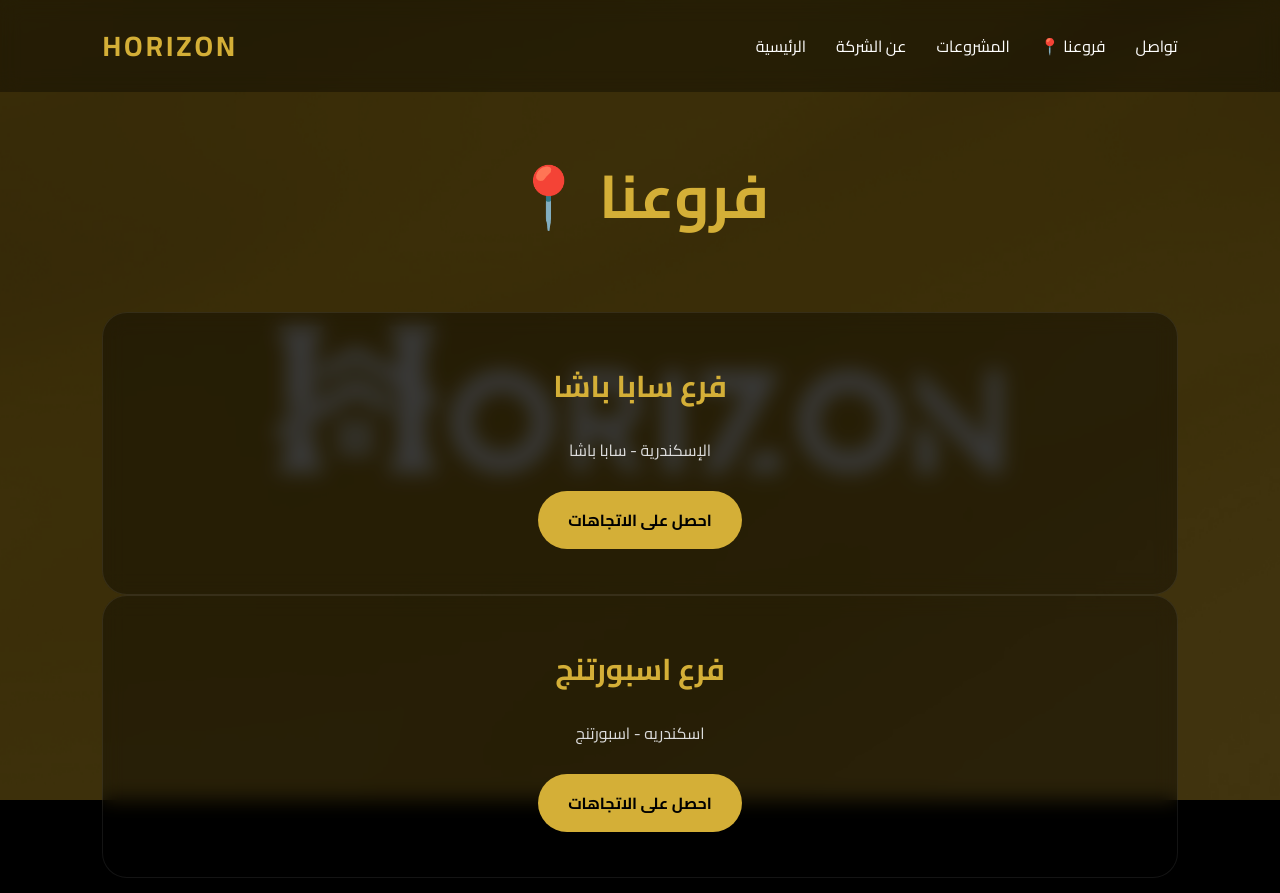
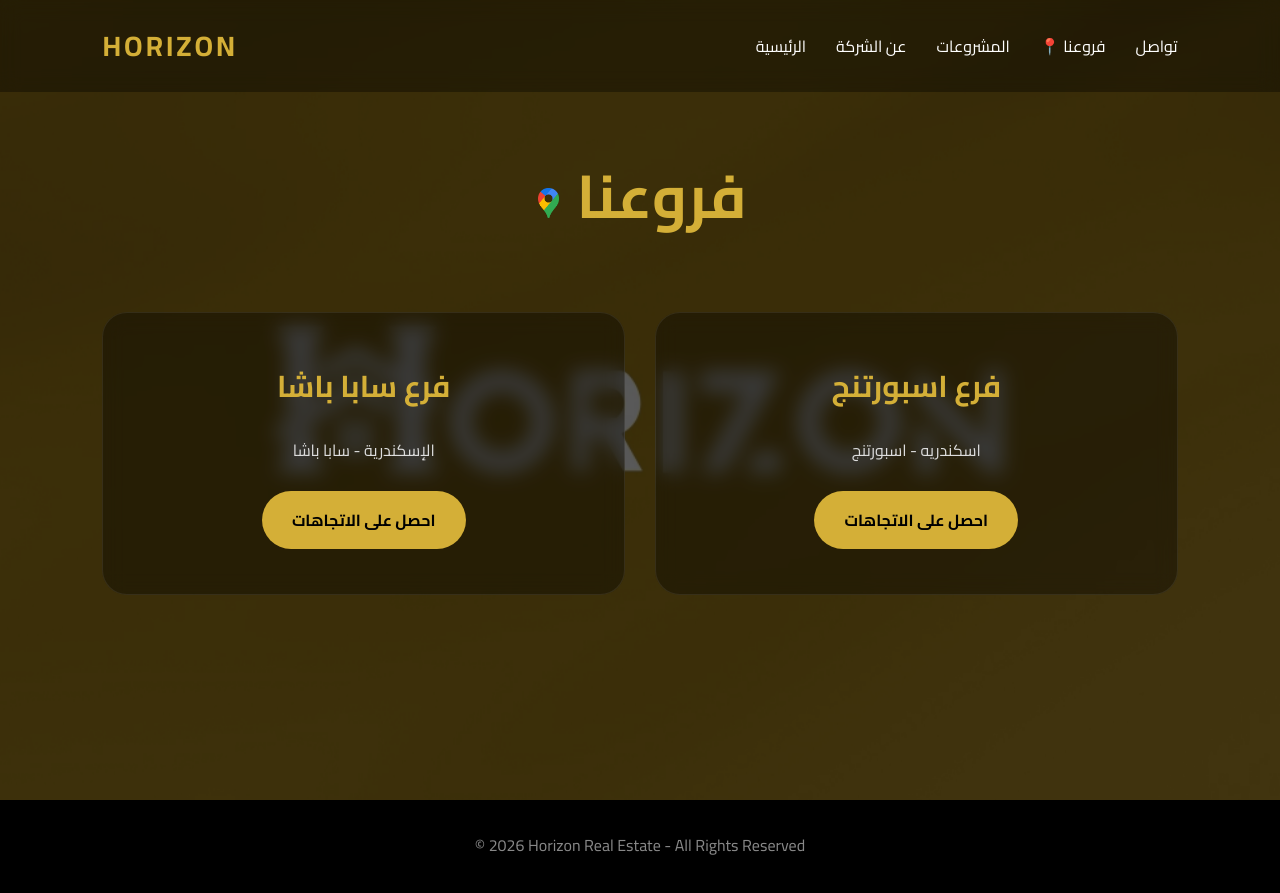
Before and after one commit to mahmoudashrafmarei3/horizon, a plain HTML site: page Location.html in a window 1280 px wide. Shown: the top 893 px of the page. Drawn offline with Linux system fonts and the light colour scheme.

Commit message:
Update Location.html

```diff
--- a/Location.html
+++ b/Location.html
@@ -400,9 +400,22 @@ HORIZON
 
 <section class="location-section">
 
-<h1>
-📍 فروعنا
+
+
+
+ <h1>
+<img src="img/maps.png" alt="Maps" class="maps-icon">
+فروعنا
 </h1>
+
+<style>
+
+.maps-icon{
+    width: 30px !important;
+    height: 30px !important;
+    object-fit: contain;
+}
+</style>
 
 <div class="location-grid">
 
@@ -426,14 +439,6 @@ class="location-btn"
 >
 
 احصل على الاتجاهات
-
-</a>
-
-</div>
-
-
-<!-- فرع ثاني -->
-
 
 </a>
 
```
